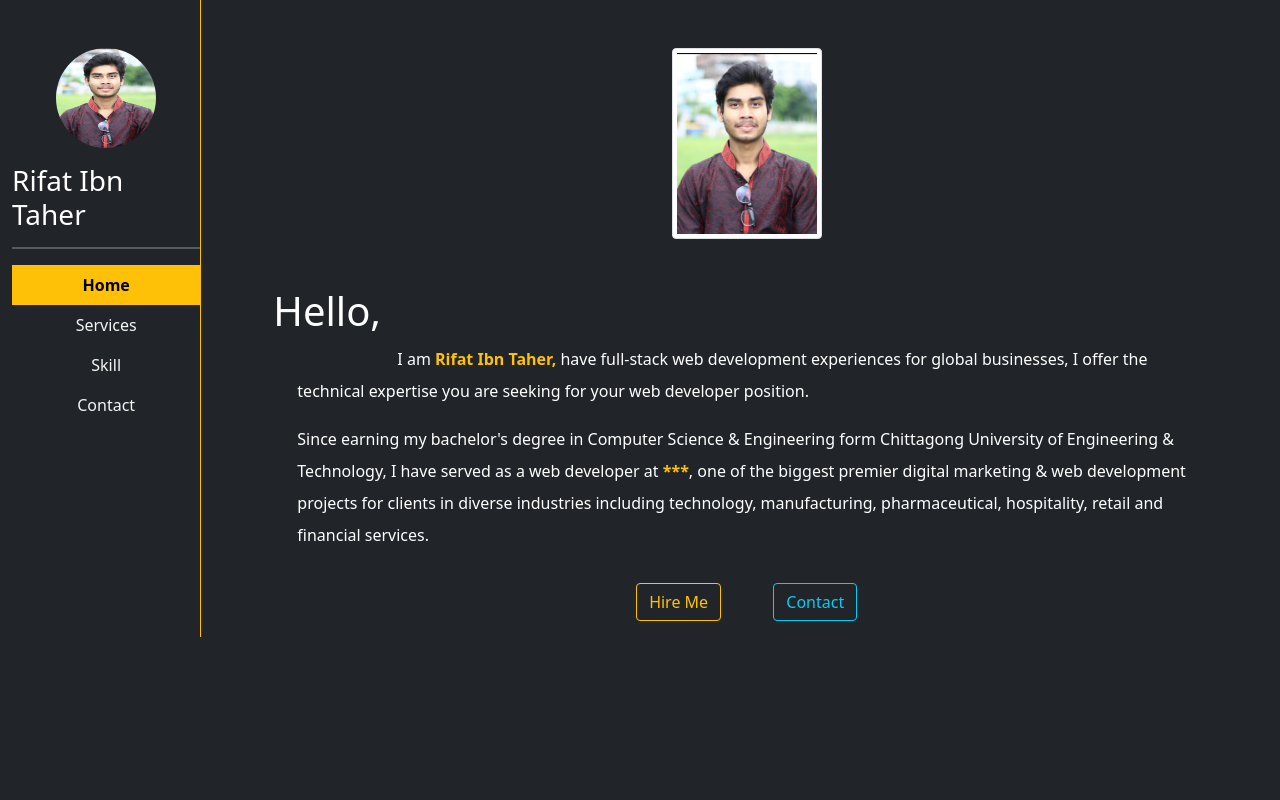
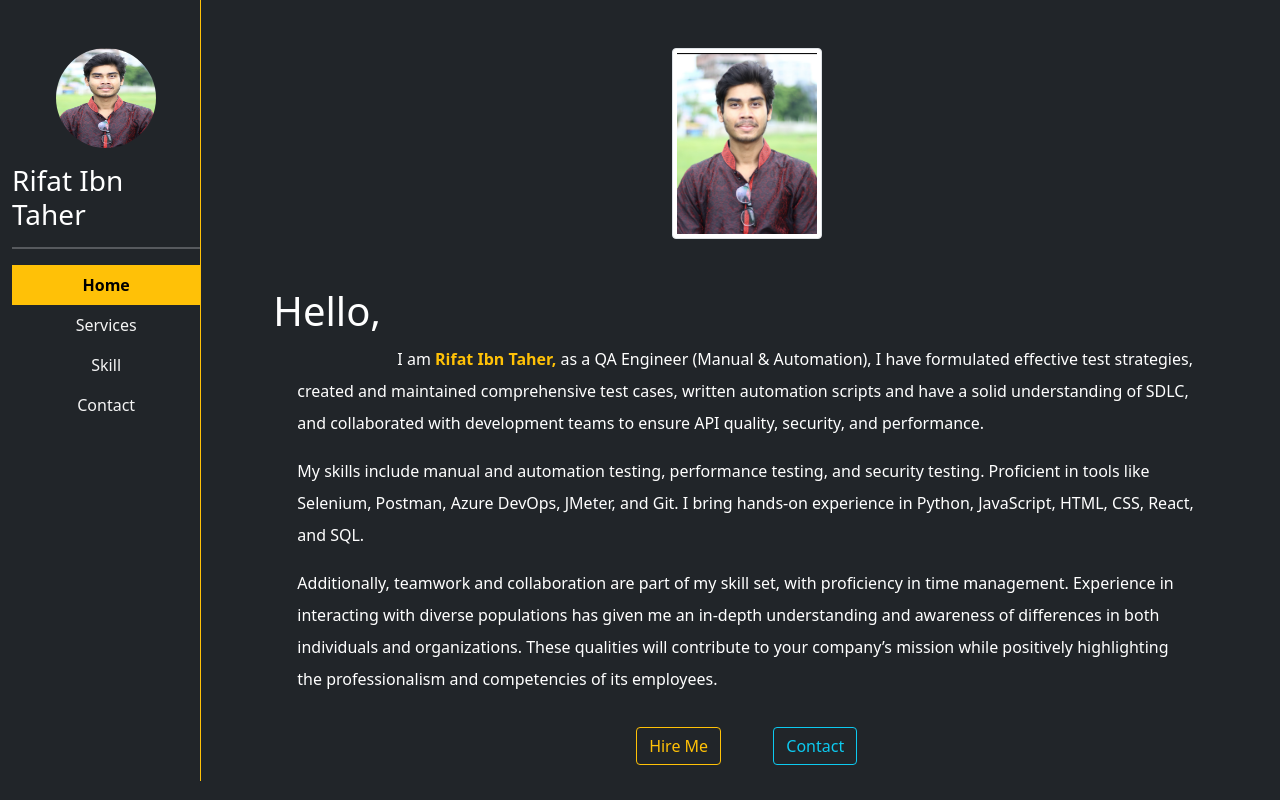
Before and after one commit to Rifat-47/resumeproject, a Django app: page / in a window 1280 px wide. Run offline with Django 3.2, Linux system fonts and the light colour scheme; some libraries are stand-ins or nearby versions.

Commit message:
resume project updated

```diff
--- a/core/templates/core/home.html
+++ b/core/templates/core/home.html
@@ -1,29 +1,54 @@
-{% extends 'core/base.html' %}
-{% load static %}
-{% block content %}
+{% extends 'core/base.html' %} {% load static %} {% block content %}
 <div class="mt-5">
   <div class="text-center">
-            <img src="{% static 'core/images/rifat.jpg' %}" alt="profilepic"
-            class="img-thumbnail" width="150px">
+    <img
+      src="{% static 'core/images/rifat.jpg' %}"
+      alt="profilepic"
+      class="img-thumbnail"
+      width="150px"
+    />
   </div>
 
   <div class="mt-5 text-white mx-5 text-justify">
     <h1 class="text-weight-bold">Hello,</h1>
-            <div class="px-4" style="line-height: 2rem;">
-                <p style="text-indent: 100px;">I am <b class="text-warning">Rifat Ibn Taher,</b> have
-                full-stack web development experiences for global businesses,
-                I offer the technical expertise you are seeking for your web
-                developer position.</p>
-                <p>Since earning my bachelor's degree in Computer Science & Engineering form Chittagong University of Engineering & Technology, I have served as a web
-                developer at <b class="text-warning">***</b>, one
-                of the biggest premier digital marketing & web development projects
-                for clients in diverse industries including technology,
-                manufacturing, pharmaceutical, hospitality, retail and
-                financial services.</p>
+    <div class="px-4" style="line-height: 2rem">
+      <p style="text-indent: 100px">
+        I am <b class="text-warning">Rifat Ibn Taher,</b> as a QA Engineer
+        (Manual & Automation), I have formulated effective test strategies,
+        created and maintained comprehensive test cases, written automation
+        scripts and have a solid understanding of SDLC, and collaborated with
+        development teams to ensure API quality, security, and performance.
+      </p>
+      <p>
+        My skills include manual and automation testing, performance testing,
+        and security testing. Proficient in tools like Selenium, Postman, Azure
+        DevOps, JMeter, and Git. I bring hands-on experience in Python,
+        JavaScript, HTML, CSS, React, and SQL.
+      </p>
+      <p>
+        Additionally, teamwork and collaboration are part of my skill set, with
+        proficiency in time management. Experience in interacting with diverse
+        populations has given me an in-depth understanding and awareness of
+        differences in both individuals and organizations. These qualities will
+        contribute to your company’s mission while positively highlighting the
+        professionalism and competencies of its employees.
+      </p>
+      {% comment %}
+      <p>
+        Since earning my bachelor's degree in Computer Science & Engineering
+        form Chittagong University of Engineering & Technology, I have served as
+        a web developer at <b class="text-warning">***</b>, one of the biggest
+        premier digital marketing & web development projects for clients in
+        diverse industries including technology, manufacturing, pharmaceutical,
+        hospitality, retail and financial services.
+      </p>
+      {% endcomment %}
     </div>
   </div>
   <div class="text-center">
-            <a href="{% url 'contact' %}" class="btn btn-outline-warning my-3 me-5">Hire Me</a>
+    <a href="{% url 'contact' %}" class="btn btn-outline-warning my-3 me-5"
+      >Hire Me</a
+    >
     <a href="{% url 'contact' %}" class="btn btn-outline-info my-3">Contact</a>
   </div>
 </div>
```
Also changed, not shown: core/templates/core/contact.html (+4 -4 lines), edu/templates/edu/skill.html (+22 -22 lines), db.sqlite3, 5 other files. Lines whose indentation alone changed are shown as unchanged.
